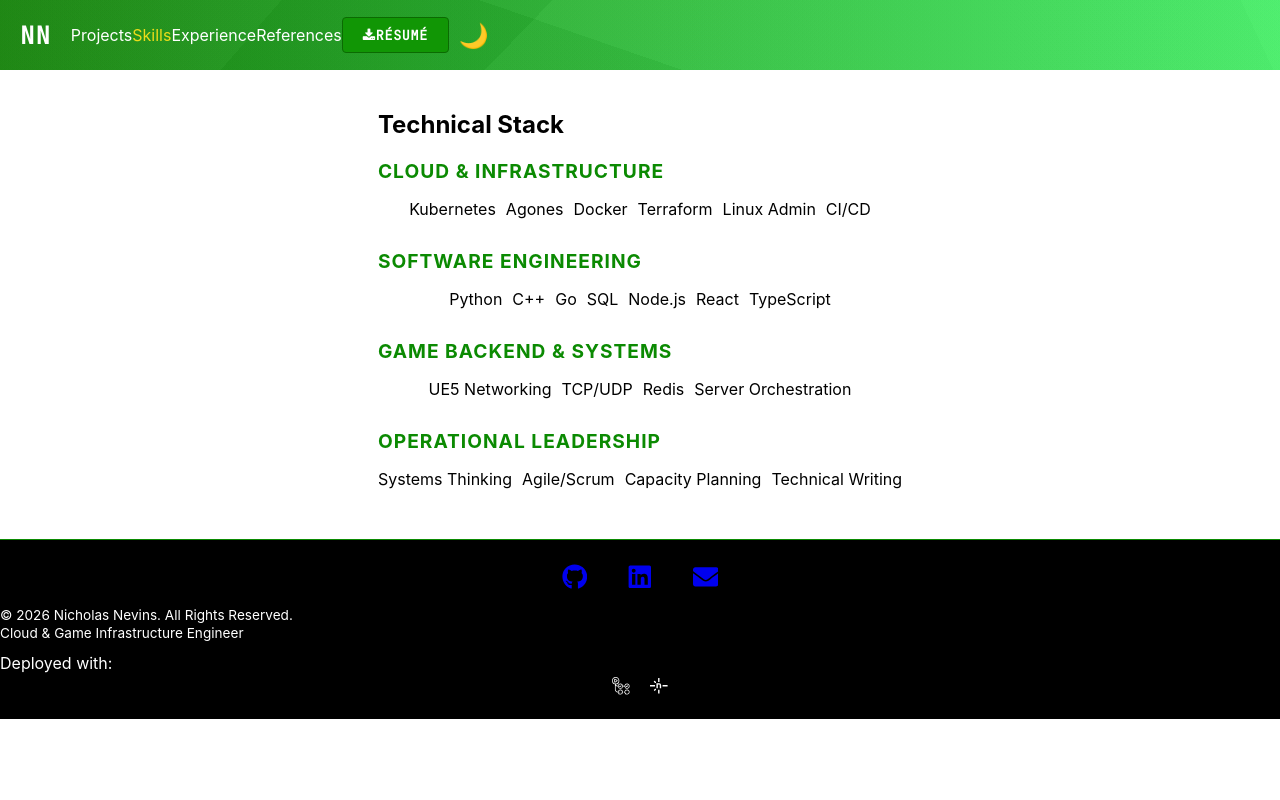
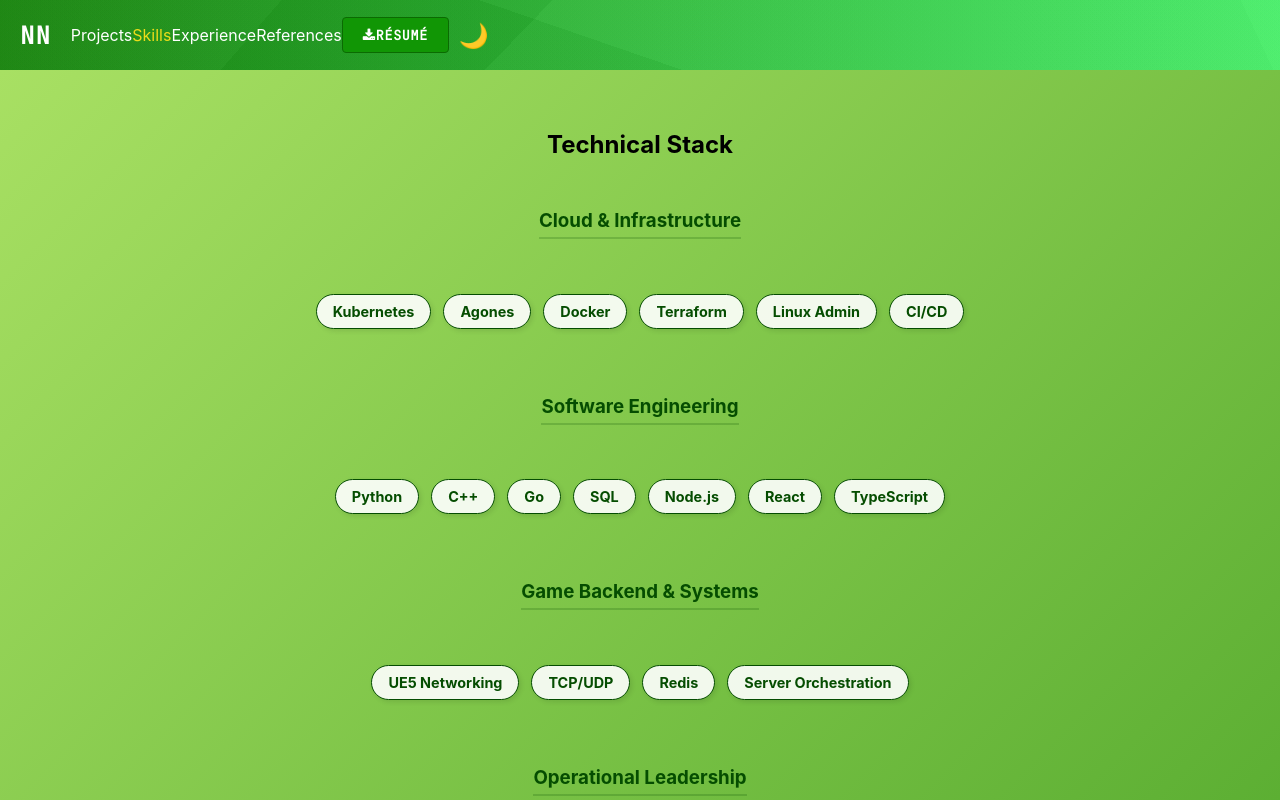
Before and after one commit to NevinsN/professional_portfolio, a React (Create React App) app in the folder professional_portfolio/: page /skills in a window 1280 px wide. Shown: the top 800 px of the page. Built offline with nearby package versions, Linux system fonts and the light colour scheme.

Commit message:
skills css

```diff
--- a/professional_portfolio/src/App.css
+++ b/professional_portfolio/src/App.css
@@ -322,43 +322,41 @@ button {
     margin-top: 4px;
 }
 
-/* Skills Container */
+/* Ensure the Skills section matches your brand green */
 .skills-container {
-    max-width: 800px;
-    margin: 0 auto;
-    padding: 20px;
+    background: linear-gradient(135deg, #a8e063 0%, #56ab2f 100%); /* Matches your header gradient */
+    color: #000;
+    padding: 40px 20px;
+    min-height: 100vh; /* Ensures the green covers the whole screen */
+    text-align: center;
 }
 
-.skills-category {
-    margin-bottom: 30px;
+/* Style the Category Headers */
+.skills-category h3 {
+    color: #054d01; /* Darker green for readability on the light green bg */
+    border-bottom: 2px solid rgba(5, 77, 1, 0.2);
+    display: inline-block;
+    padding-bottom: 5px;
+    margin-top: 30px;
 }
 
-.skills-category h3 {
-    color: #0b8a02; /* Your primary green */
-    font-size: 1.2rem;
-    margin-bottom: 15px;
-    text-transform: uppercase;
-    letter-spacing: 1px;
-}
-
-/* The Tag Cloud Fix */
+/* Transform the floating text into "Pills" */
 .skills-list {
     display: flex;
     flex-wrap: wrap;
     justify-content: center;
-    gap: 10px;
+    gap: 12px;
     list-style: none;
-    padding: 0;
+    padding: 20px 0;
 }
 
 .skill-tag {
-    transition: all 0.3s cubic-bezier(0.175, 0.885, 0.32, 1.275);
-    cursor: default;
+    background: rgba(255, 255, 255, 0.9); /* White pills to pop against the green */
+    color: #054d01;
+    border: 1px solid #054d01;
+    padding: 8px 16px;
+    border-radius: 25px;
+    font-weight: bold;
+    font-size: 0.9rem;
+    box-shadow: 2px 2px 5px rgba(0,0,0,0.1);
 }
-
-.skill-tag:hover {
-    background-color: #0b8a02 !important;
-    border-color: #0b8a02 !important;
-    color: #000 !important;
-    transform: scale(1.1);
-}
```
